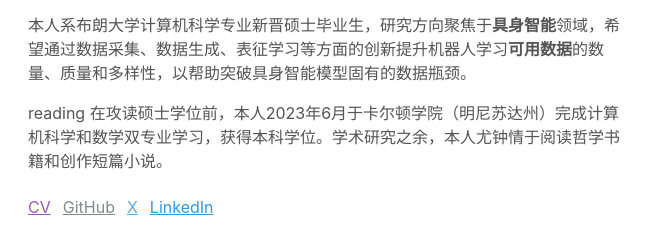
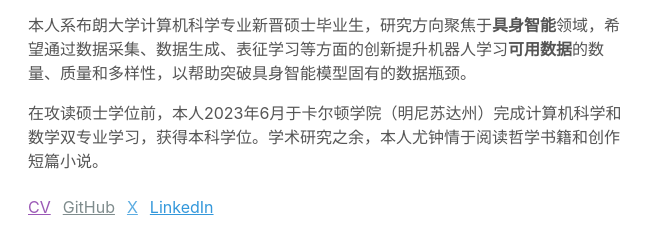
Before and after one commit to yilongsong/yilongsong.github.io, a plain HTML site: page index.html in a window 1280 px wide. Both pictures are taken after a click on the element "中文". Shown: the part 123-369 px from the top of the page, 394-1051 px from the left. Drawn offline with Linux system fonts and the light colour scheme.

Commit message:
text error

```diff
--- a/index.html
+++ b/index.html
@@ -34,7 +34,7 @@
           </p>
 
           <p class="description description-zh">
-reading            在攻读硕士学位前，本人2023年6月于卡尔顿学院（明尼苏达州）完成计算机科学和数学双专业学习，获得本科学位。学术研究之余，本人尤钟情于阅读哲学书籍和创作短篇小说。
+            在攻读硕士学位前，本人2023年6月于卡尔顿学院（明尼苏达州）完成计算机科学和数学双专业学习，获得本科学位。学术研究之余，本人尤钟情于阅读哲学书籍和创作短篇小说。
           </p>
           <div class="links">
             <a href="Yilong_Song_Resume.pdf" target="_blank" class="link-btn btn-cv">CV</a>
```
